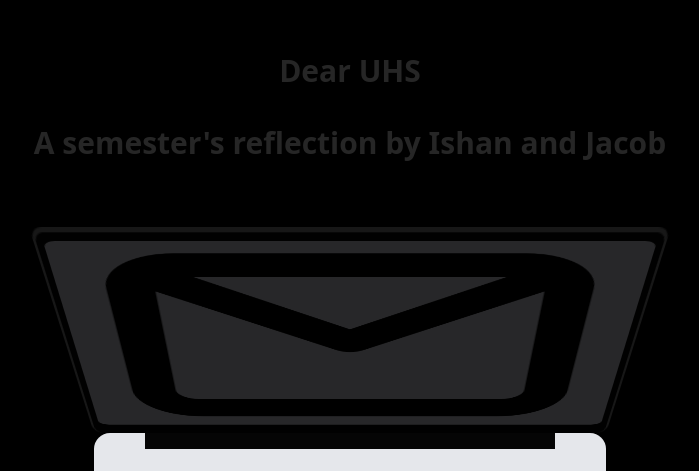
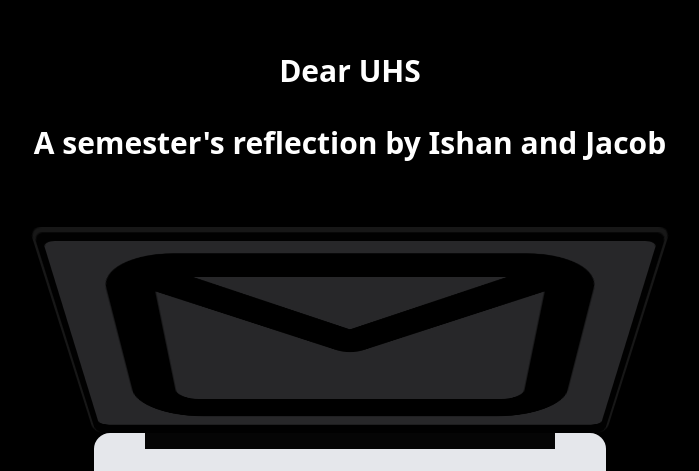
Before and after one commit to jacob-s-codes/Dear-UHS, a Next.js app: page / in a window 1280 px wide. Shown: the part 267-738 px from the top of the page, without its empty margins (290-989 px from the left). Built offline with nearby package versions, Linux system fonts and the light colour scheme.

Commit message:
changed text to white

```diff
--- a/components/ui/macbook-scroll.tsx
+++ b/components/ui/macbook-scroll.tsx
@@ -75,7 +75,7 @@ export const MacbookScroll = ({
           translateY: textTransform,
           opacity: textOpacity,
         }}
-        className="mb-20 text-center text-3xl font-bold text-neutral-800 dark:text-white"
+        className="mb-20 text-center text-3xl font-bold text-white"
       >
         {title || (
           <span>
```
